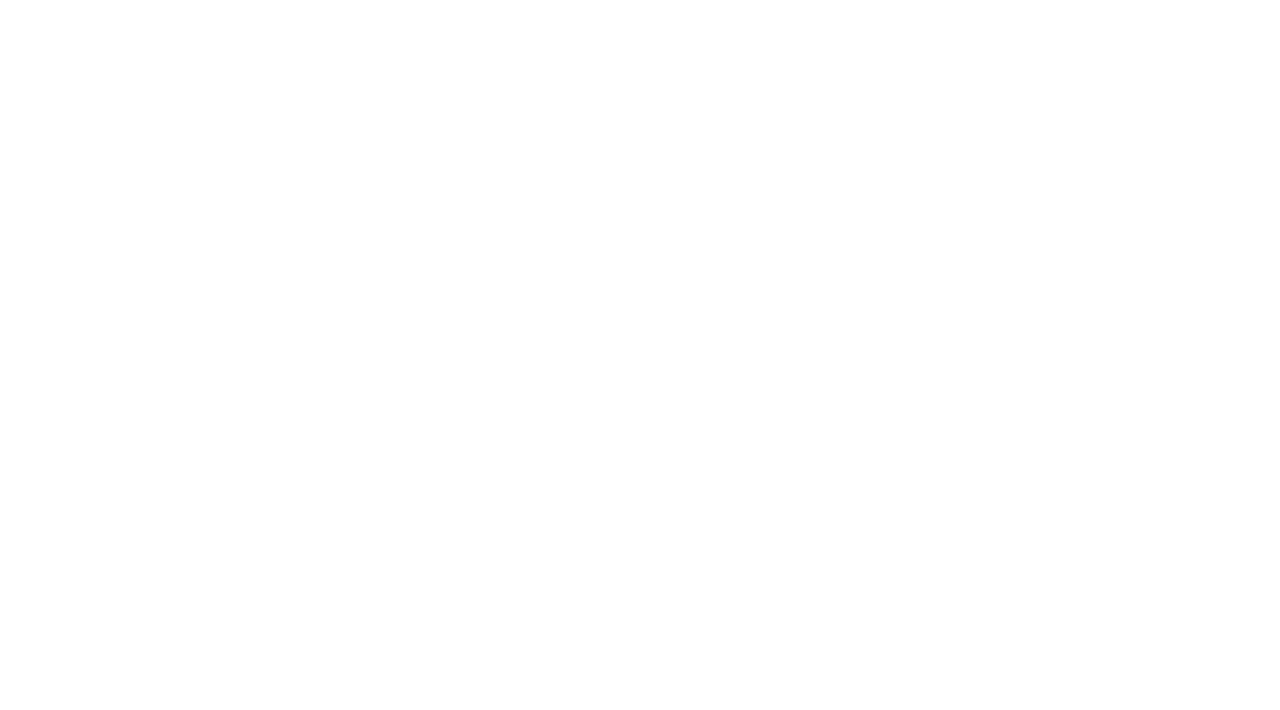
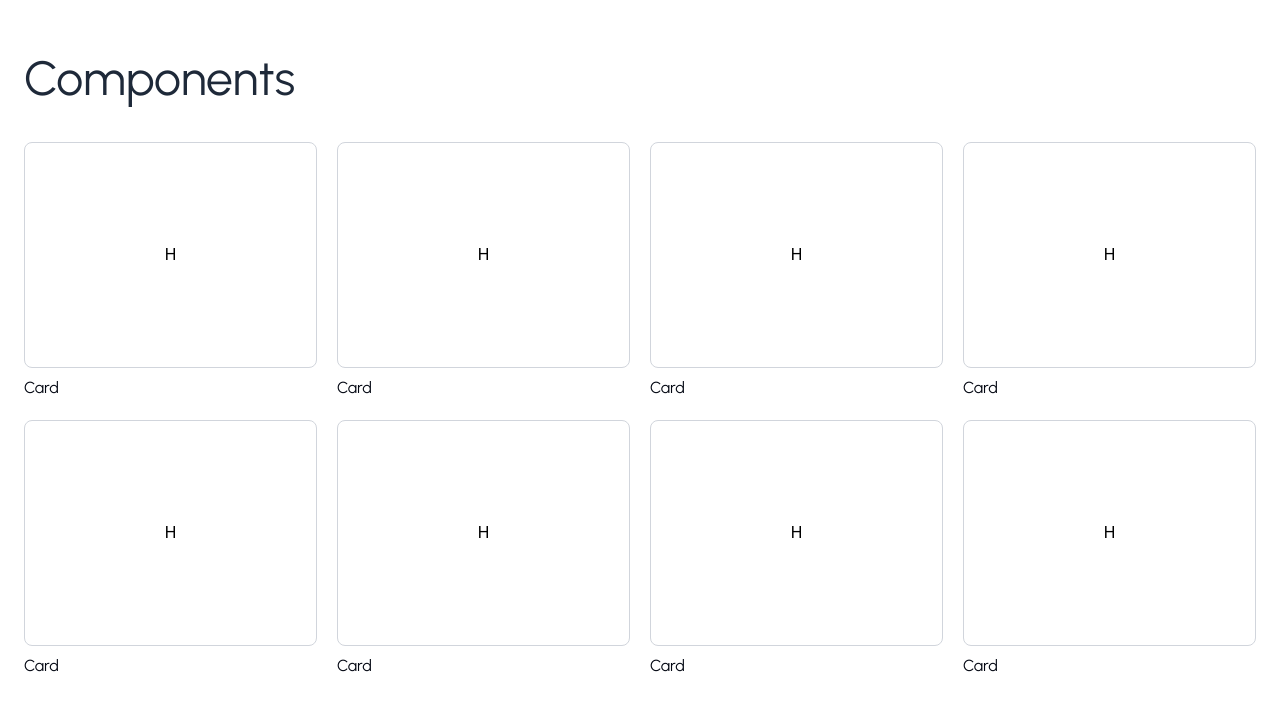
Before and after one commit to cdiaconu04/Land-UI, a Next.js app: page / in a window 1280 px wide. Shown: the part 834-1544 px from the top of the page. Before the commit the page ends 800 px from the top, so only its background shows below. Built offline with nearby package versions, Linux system fonts and the light colour scheme.

Commit message:
Added basic components grid layout

```diff
--- a/src/app/page.tsx
+++ b/src/app/page.tsx
@@ -7,7 +7,7 @@ const urbanist = Urbanist({ subsets: ['latin'], weight: ['400', '700'] });
 
 export default function Home() {
   return (
-    <div className="bg-white flex items-center justify-center">
+    <div className="bg-white flex flex-col items-center justify-center">
       <Navbar/>
 
       <div className="min-h-screen w-full max-w-screen-xl mx-auto px-6 flex flex-row justify-between items-center bg-white">
@@ -33,6 +33,73 @@ export default function Home() {
 
       </div>
 
+      {/* Components section */}
+      <div className="min-h-screen w-full max-w-screen-xl mx-auto px-6 flex flex-row justify-between items-center bg-white">
+        <div className="flex flex-col gap-10 w-full">
+          <h3 className={`${urbanist.className} text-5xl text-gray-800`}> Components </h3>
+
+          <div className="grid grid-cols-4 gap-5 w-full">
+            <div className="w-full flex flex-col gap-2">
+              <div className="flex justify-center items-center border border-1 border-gray-300 rounded-lg py-25">
+                <p className="text-black">H</p>
+              </div>
+              <p className={`${urbanist.className} text-gray-950`}>Card</p>
+            </div>
+
+            <div className="w-full flex flex-col gap-2">
+              <div className="flex justify-center items-center border border-1 border-gray-300 rounded-lg py-25">
+                <p className="text-black">H</p>
+              </div>
+              <p className={`${urbanist.className} text-gray-950`}>Card</p>
+            </div>
+
+            <div className="w-full flex flex-col gap-2">
+              <div className="flex justify-center items-center border border-1 border-gray-300 rounded-lg py-25">
+                <p className="text-black">H</p>
+              </div>
+              <p className={`${urbanist.className} text-gray-950`}>Card</p>
+            </div>
+
+            <div className="w-full flex flex-col gap-2">
+              <div className="flex justify-center items-center border border-1 border-gray-300 rounded-lg py-25">
+                <p className="text-black">H</p>
+              </div>
+              <p className={`${urbanist.className} text-gray-950`}>Card</p>
+            </div>
+
+            <div className="w-full flex flex-col gap-2">
+              <div className="flex justify-center items-center border border-1 border-gray-300 rounded-lg py-25">
+                <p className="text-black">H</p>
+              </div>
+              <p className={`${urbanist.className} text-gray-950`}>Card</p>
+            </div>
+
+            <div className="w-full flex flex-col gap-2">
+              <div className="flex justify-center items-center border border-1 border-gray-300 rounded-lg py-25">
+                <p className="text-black">H</p>
+              </div>
+              <p className={`${urbanist.className} text-gray-950`}>Card</p>
+            </div>
+
+            <div className="w-full flex flex-col gap-2">
+              <div className="flex justify-center items-center border border-1 border-gray-300 rounded-lg py-25">
+                <p className="text-black">H</p>
+              </div>
+              <p className={`${urbanist.className} text-gray-950`}>Card</p>
+            </div>
+
+            <div className="w-full flex flex-col gap-2">
+              <div className="flex justify-center items-center border border-1 border-gray-300 rounded-lg py-25">
+                <p className="text-black">H</p>
+              </div>
+              <p className={`${urbanist.className} text-gray-950`}>Card</p>
+            </div>
+          </div>
+
+        </div>
+
+      </div>
+
     </div>
   );
 }
--- a/src/components/navbar.tsx
+++ b/src/components/navbar.tsx
@@ -7,7 +7,7 @@ const urbanist = Urbanist({ subsets: ['latin'], weight: ['400', '700'] });
 
 export default function Navbar() {
     return (
-        <nav className="mx-auto fixed top-3 w-full max-w-screen-xl mx-auto z-50 backdrop-blur-sm border border-1 border-gray-300 rounded-lg">
+        <nav className="mx-auto fixed top-3 w-full max-w-screen-xl mx-auto z-50 backdrop-blur-2xl border border-1 border-gray-300 rounded-lg">
 
             <div className="flex items-center justify-between mx-auto px-2 py-1">
                     <div className="flex flex-row justify-center items-center gap-6">
@@ -23,7 +23,7 @@ export default function Navbar() {
                         <ul className="font-medium flex flex-row space-x-2 rtl:space-x-reverse">
                             <li className="">
                                 <div className="group hover:bg-gray-100 rounded-lg transition duration-200">
-                                    <a href="/" className={`${urbanist.className} group block px-3 py-2 text-md text-gray-800`}> Components </a>
+                                    <a href="/components" className={`${urbanist.className} group block px-3 py-2 text-md text-gray-800`}> Components </a>
                                 </div>
                             </li>
                             <li className="">
```
Also changed, not shown: public/Computer.png, src/app/components/page.tsx (line endings or trailing spaces).
